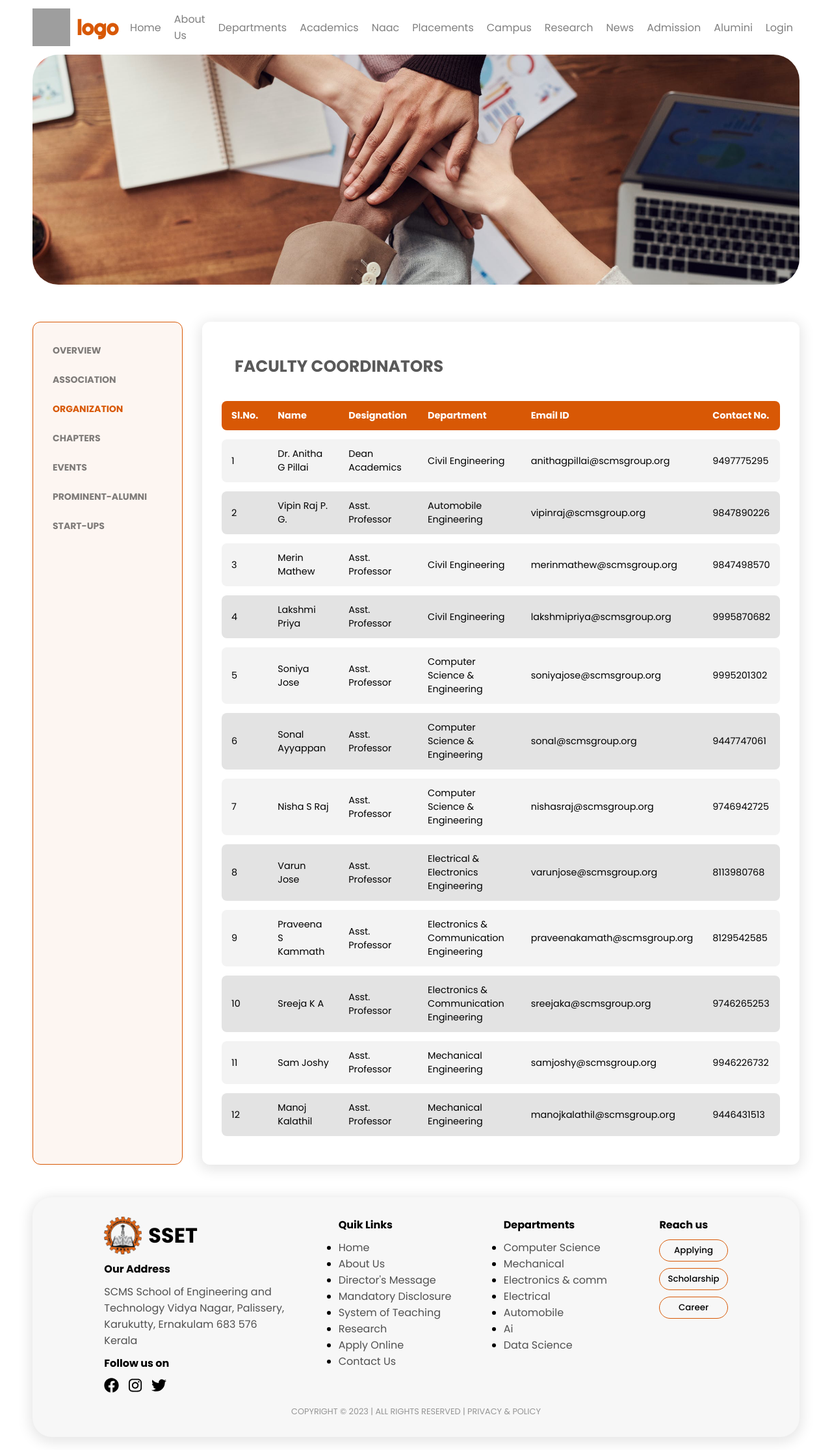
After one commit to Gopikrishna-M-A/sset-website, a Node server app: page /alumni/organization in a window 1280 px wide. The commit adds this page. Shown: the whole page at 65% size. Run offline with Node 20, Linux system fonts and the light colour scheme; some libraries are stand-ins or nearby versions; grey boxes are pictures that could not be loaded.

Commit message:
alumni pages partly added

```diff
--- a/app.js
+++ b/app.js
@@ -6,83 +6,93 @@ app.use(express.static(__dirname + '/public'));
 app.set('view engine', 'ejs')
 
 
-
-
-
-
 // HOME ROUTE
 
-    app.get("/",(req,res)=>{
+app.get("/", (req, res) => {
     res.render('home/index')
 })
 
 
 // PLACEMENTS ROUTE
 
-    app.get("/placements",(req,res)=>{
+app.get("/placements", (req, res) => {
     res.render('placements/overview')
 })
 
-    app.get("/placements/mous",(req,res)=>{
+app.get("/placements/mous", (req, res) => {
     res.render('placements/mous')
 })
 
-    app.get("/placements/contact",(req,res)=>{
+app.get("/placements/contact", (req, res) => {
     res.render('placements/contact-us')
 })
 
-    app.get("/placements/recruiters",(req,res)=>{
+app.get("/placements/recruiters", (req, res) => {
     res.render('placements/recruiters')
 })
 
-    app.get("/placements/recruitment-process",(req,res)=>{
+app.get("/placements/recruitment-process", (req, res) => {
     res.render('placements/recruitment-process')
 })
 
 
 // DEPARTMENTS ROUTE
 
-    app.get("/departments",(req,res)=>{
+app.get("/departments", (req, res) => {
     res.render('departments/cse@sset')
 })
 
 // CAMPUS ROUTE
 
-    app.get("/campus",(req,res)=>{
+app.get("/campus", (req, res) => {
     res.render('campus/overview')
 })
 
-    app.get("/campus/councelling",(req,res)=>{
+app.get("/campus/councelling", (req, res) => {
     res.render('campus/councelling')
 })
 
-    app.get("/campus/facilities",(req,res)=>{
+app.get("/campus/facilities", (req, res) => {
     res.render('campus/facilities')
 })
 
-    app.get("/campus/softskill",(req,res)=>{
+app.get("/campus/softskill", (req, res) => {
     res.render('campus/softskill')
 })
 
-    app.get("/campus/sewagetreatment",(req,res)=>{
+app.get("/campus/sewagetreatment", (req, res) => {
     res.render('campus/sewagetreatment')
 })
 
-    app.get("/campus/systemofteaching",(req,res)=>{
+app.get("/campus/systemofteaching", (req, res) => {
     res.render('campus/systemofteach')
 })
 
 // ACADEMICS ROUTE
 
-    app.get("/academics",(req,res)=>{
+app.get("/academics", (req, res) => {
     res.render('academics/academics')
 })
 
+//ALUMNI
+app.get("/alumni", (req, res) => {
+    res.render('alumni/overview')
+})
+app.get("/alumni/association", (req, res) => {
+    res.render('alumni/association')
+})
+app.get("/alumni/organization", (req, res) => {
+    res.render('alumni/organization')
+})
+app.get("/alumni/startups", (req, res) => {
+    res.render('alumni/startups')
+})
 
-app.listen(3000,(err)=>{
-    if(err){
+
+app.listen(3000, (err) => {
+    if (err) {
         console.log("err!!!!!");
-    }else{
+    } else {
         console.log("server started at port 3000");
     }
 })
--- /dev/null
+++ b/public/css/alumni/alumni.css
@@ -0,0 +1,94 @@
+.textbox {
+    padding: 10px;
+    margin: 10px;
+}
+
+.short-text-box {
+    width: fit-content;
+    margin-right: 20px;
+    font-size: 30px;
+    font-weight: 700;
+    color: rgba(0, 0, 0, 0.650);
+    border-bottom: 3px solid #D85805;
+}
+
+.intro {
+    font-size: 22px;
+    margin-left: 20px;
+    font-weight: 500;
+}
+
+.page-heading {
+    width: fit-content;
+    font-size: 25px;
+    font-weight: 700;
+    color: rgba(0, 0, 0, 0.650);
+}
+
+
+.main-text-box {
+    display: flex;
+    flex-direction: column;
+    margin-top: 30px;
+    font-weight: 400;
+}
+
+.central-image {
+    margin-top: 20px;
+    align-self: center;
+}
+
+.alu-reg-button {
+    display: none;
+    font-weight: 600;
+    color: white;
+    border: none;
+    border-radius: 5px;
+    font-size: 20px;
+    margin-top: 40px;
+    background-color: #D85805;
+}
+
+.styled-table {
+    border-collapse: separate;
+    border-spacing: 0 1em;
+    font-size: 0.9em;
+}
+
+.styled-table thead tr {
+    background-color: #D85805;
+    text-align: left;
+}
+
+.styled-table th {
+    padding: 12px 15px;
+    color: white;
+}
+
+.styled-table td {
+    padding: 12px 15px;
+}
+
+.styled-table tr th:first-child {
+    border-radius: 8px 0 0 8px;
+}
+
+.styled-table tr th:last-child {
+    border-radius: 0 8px 8px 0;
+}
+
+.styled-table tr td:first-child {
+    border-radius: 8px 0 0 8px;
+}
+
+.styled-table tr td:last-child {
+    border-radius: 0 8px 8px 0;
+}
+
+.styled-table tbody tr:nth-of-type(odd) {
+    background-color: #f3f3f3;
+}
+
+.styled-table tbody tr:nth-of-type(even) {
+    background-color: #e3e3e3;
+}
--- /dev/null
+++ b/views/alumni/organization.ejs
@@ -0,0 +1,178 @@
+<!DOCTYPE html>
+<html lang="en">
+
+<head>
+    <!-- HEAD PARTIAL -->
+    <%- include('../partials/head') %>
+
+        <link rel="stylesheet" href="/css/alumni/alumni.css" />
+</head>
+
+<body>
+
+    <!-- HEADER PARTIAL -->
+    <%- include('../partials/header') %>
+
+        <div class="container">
+
+            <div class="banner-img-conatiner">
+                <div class="banner-img-wrapper">
+                    <img src="/images/alumni-banner.png" alt="" class="banner-img">
+                </div>
+            </div>
+
+            <div class="content-wrapper">
+
+                <div class="left-section">
+                    <div class="orange-nav-box-container">
+                        <ul class="orange-nav-box-wrapper">
+                            <li class="orange-box-text"><a href="/alumni">OVERVIEW</a></li>
+                            <li class="orange-box-text"><a href="/alumni/association">ASSOCIATION</a></li>
+                            <li class="orange-box-text"><a class="active" href="/alumni/organization">ORGANIZATION</a>
+                            </li>
+                            <li class="orange-box-text"><a href="/alumni">CHAPTERS</a></li>
+                            <li class="orange-box-text"><a href="/alumni">EVENTS</a></li>
+                            <li class="orange-box-text"><a href="/alumni">PROMINENT-ALUMNI</a></li>
+                            <li class="orange-box-text"><a href="/alumni/startups">START-UPS</a></li>
+                        </ul>
+                        <div class="orange-nav-box-wrapper">
+                            <button class="alu-reg-button textbox">REGISTER NOW</button>
+                        </div>
+                    </div>
+                </div>
+
+                <div class="right-section">
+                    <div class="white-box-container">
+                        <div class="white-box-wrapper">
+
+
+
+                            <p class="page-heading textbox">FACULTY COORDINATORS</p>
+                            <table class="styled-table">
+                                <thead>
+                                    <tr>
+                                        <th>Sl.No.</th>
+                                        <th>Name</th>
+                                        <th>Designation</th>
+                                        <th>Department</th>
+                                        <th>Email ID</th>
+                                        <th>Contact No.</th>
+                                    </tr>
+                                </thead>
+                                <tbody>
+                                    <tr>
+                                        <td>1</td>
+                                        <td>Dr. Anitha G Pillai</td>
+                                        <td>Dean Academics</td>
+                                        <td>Civil Engineering</td>
+                                        <td>anithagpillai@scmsgroup.org</td>
+                                        <td>9497775295</td>
+                                    </tr>
+                                    <tr>
+                                        <td>2</td>
+                                        <td>Vipin Raj P. G.</td>
+                                        <td>Asst. Professor</td>
+                                        <td>Automobile Engineering</td>
+                                        <td>vipinraj@scmsgroup.org</td>
+                                        <td>9847890226</td>
+                                    </tr>
+                                    <tr>
+                                        <td>3</td>
+                                        <td>Merin Mathew</td>
+                                        <td>Asst. Professor</td>
+                                        <td>Civil Engineering</td>
+                                        <td>merinmathew@scmsgroup.org</td>
+                                        <td>9847498570</td>
+                                    </tr>
+                                    <tr>
+                                        <td>4</td>
+                                        <td>Lakshmi Priya</td>
+                                        <td>Asst. Professor</td>
+                                        <td>Civil Engineering</td>
+                                        <td>lakshmipriya@scmsgroup.org</td>
+                                        <td>9995870682</td>
+                                    </tr>
+                                    <tr>
+                                        <td>5</td>
+                                        <td>Soniya Jose</td>
+                                        <td>Asst. Professor</td>
+                                        <td>Computer Science & Engineering</td>
+                                        <td>soniyajose@scmsgroup.org</td>
+                                        <td>9995201302</td>
+                                    </tr>
+                                    <tr>
+                                        <td>6</td>
+                                        <td>Sonal Ayyappan</td>
+                                        <td>Asst. Professor</td>
+                                        <td>Computer Science & Engineering</td>
+                                        <td>sonal@scmsgroup.org</td>
+                                        <td>9447747061</td>
+                                    </tr>
+                                    <tr>
+                                        <td>7</td>
+                                        <td>Nisha S Raj</td>
+                                        <td>Asst. Professor</td>
+                                        <td>Computer Science & Engineering</td>
+                                        <td>nishasraj@scmsgroup.org</td>
+                                        <td>9746942725</td>
+                                    </tr>
+                                    <tr>
+                                        <td>8</td>
+                                        <td>Varun Jose</td>
+                                        <td>Asst. Professor</td>
+                                        <td>Electrical & Electronics Engineering</td>
+                                        <td>varunjose@scmsgroup.org</td>
+                                        <td>8113980768</td>
+                                    </tr>
+                                    <tr>
+                                        <td>9</td>
+                                        <td>Praveena S Kammath</td>
+                                        <td>Asst. Professor</td>
+                                        <td>Electronics & Communication Engineering</td>
+                                        <td>praveenakamath@scmsgroup.org</td>
+                                        <td>8129542585</td>
+                                    </tr>
+                                    <tr>
+                                        <td>10</td>
+                                        <td>Sreeja K A</td>
+                                        <td>Asst. Professor</td>
+                                        <td>Electronics & Communication Engineering</td>
+                                        <td>sreejaka@scmsgroup.org</td>
+                                        <td>9746265253</td>
+                                    </tr>
+                                    <tr>
+                                        <td>11</td>
+                                        <td>Sam Joshy</td>
+                                        <td>Asst. Professor</td>
+                                        <td>Mechanical Engineering</td>
+                                        <td>samjoshy@scmsgroup.org</td>
+                                        <td>9946226732</td>
+                                    </tr>
+                                    <tr>
+                                        <td>12</td>
+                                        <td>Manoj Kalathil</td>
+                                        <td>Asst. Professor</td>
+                                        <td>Mechanical Engineering</td>
+                                        <td>manojkalathil@scmsgroup.org</td>
+                                        <td>9446431513</td>
+                                    </tr>
+                                </tbody>
+                            </table>
+
+
+                        </div>
+                    </div>
+                </div>
+
+            </div>
+
+
+
+        </div>
+
+        <%- include('../partials/footer') %>
+
+
+</body>
+
+</html>
--- a/views/partials/header.ejs
+++ b/views/partials/header.ejs
@@ -20,7 +20,7 @@
                 <li class="header-nav-elements"><a href="">News</a></li>
                 <!-- <li class="header-nav-elements"><a href="">Campus Life</a></li> -->
                 <li class="header-nav-elements"><a href="">Admission</a></li>
-                <li class="header-nav-elements"><a href="">Alumini</a></li>
+                <li class="header-nav-elements"><a href="/alumni">Alumini</a></li>
                 <li class="header-nav-elements"><a href="">Login</a></li>
             </ul>
         </div>
```
Also changed, not shown: views/alumni/association.ejs (added, +78 -0 lines), views/alumni/overview.ejs (added, +97 -0 lines), views/alumni/startups.ejs (added, +159 -0 lines), public/images/alu-association.png (added), public/images/alumni-banner.png (added), public/images/orangepoint.png (added). Lines whose indentation alone changed are shown as unchanged.
